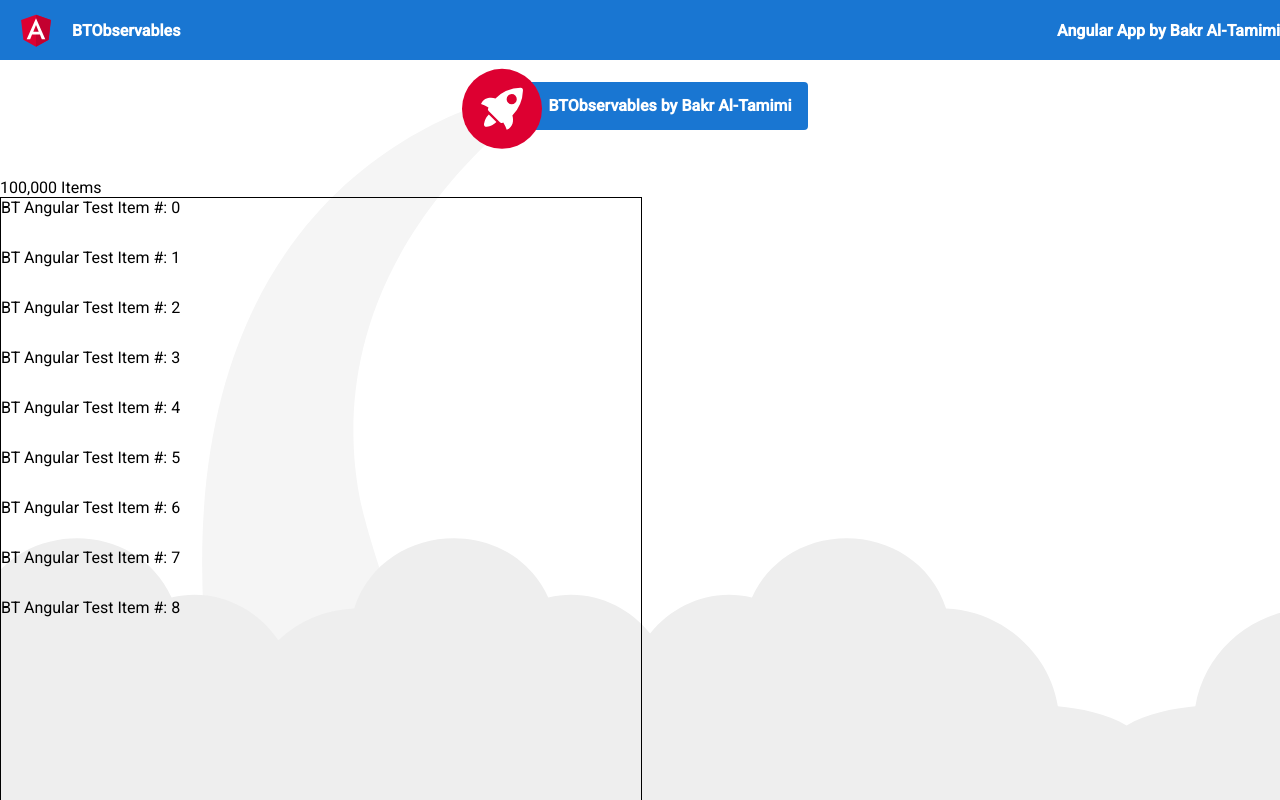
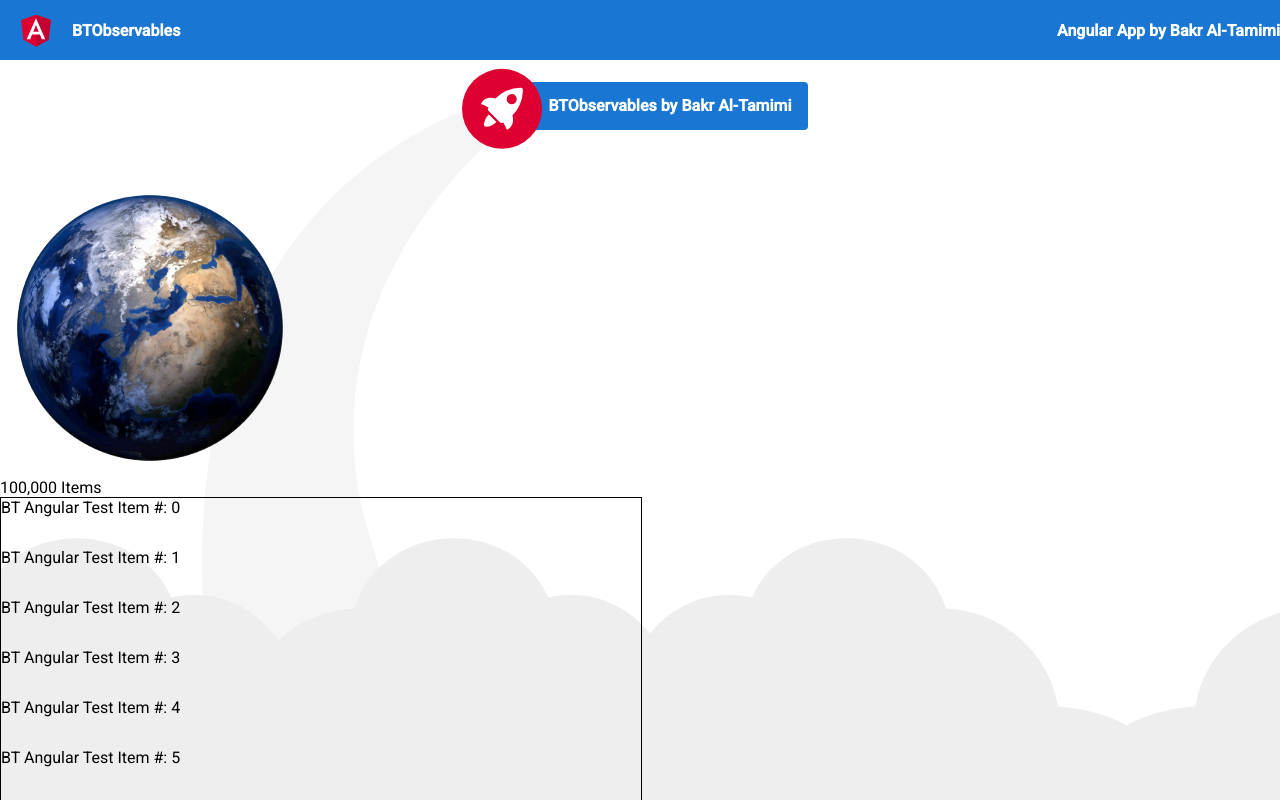
Before and after one commit to Bakr-Al-Tamimi/BTObservables-1, an Angular app: page / in a window 1280 px wide. Shown: the top 800 px of the page. Built offline with nearby package versions, Linux system fonts and the light colour scheme.

Commit message:
small animation

```diff
--- a/src/app/app.component.css
+++ b/src/app/app.component.css
@@ -0,0 +1,33 @@
+#earth {
+    width: 300px;
+    height: 300px;
+    background-image: url('./resources/images/erath.png');
+    background-repeat: no-repeat;
+    background-size: cover;
+    position: relative;
+  }
+  #earth:before {
+    content: "";
+    position: absolute;
+    top: 0;
+    left: 0;
+    right: 0;
+    bottom: 0;
+    background-image: url('./resources/images/erath.png');
+    background-repeat: no-repeat;
+    background-size: cover;
+    -webkit-animation-name: rotate;
+            animation-name: rotate;
+    -webkit-animation-duration: 10s;
+            animation-duration: 10s;
+    -webkit-animation-iteration-count: infinite;
+            animation-iteration-count: infinite;
+  }
+  @-webkit-keyframes rotate {
+      from { -webkit-transform: rotate(0deg); }
+      to { -webkit-transform: rotate(360deg); }
+  }
+  @keyframes rotate {
+      from { transform: rotate(0deg); }
+      to { transform: rotate(360deg); }
+  }
--- a/src/app/app.component.html
+++ b/src/app/app.component.html
@@ -48,5 +48,6 @@
   </svg>
 
 </div>
+<div id="earth"></div>
 <router-outlet></router-outlet>
 <app-items-data-array></app-items-data-array>
```
Also changed, not shown: src/app/resources/images/erath.png (added), src/app/resources/images/planetearth.jpg (added).
